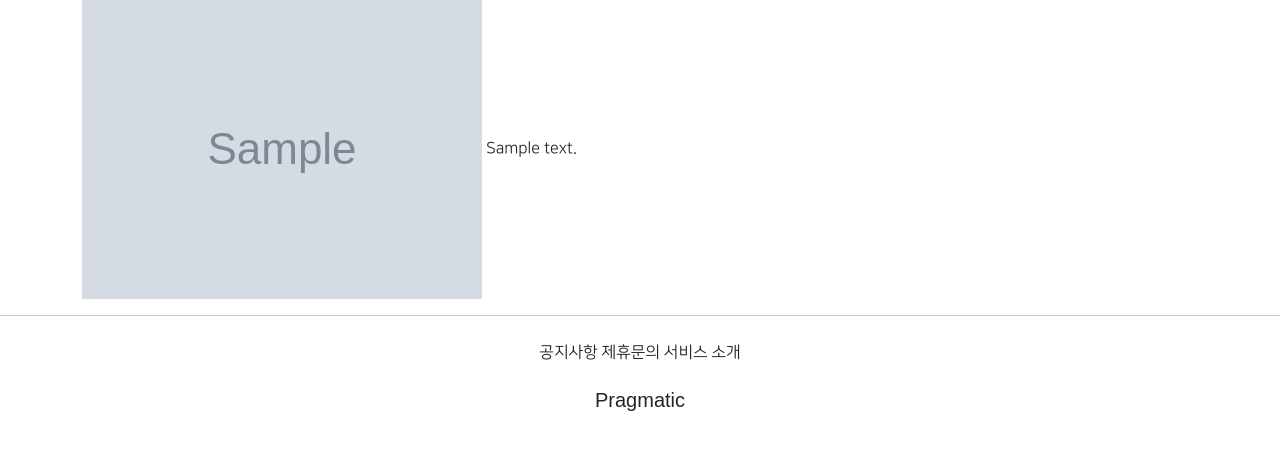
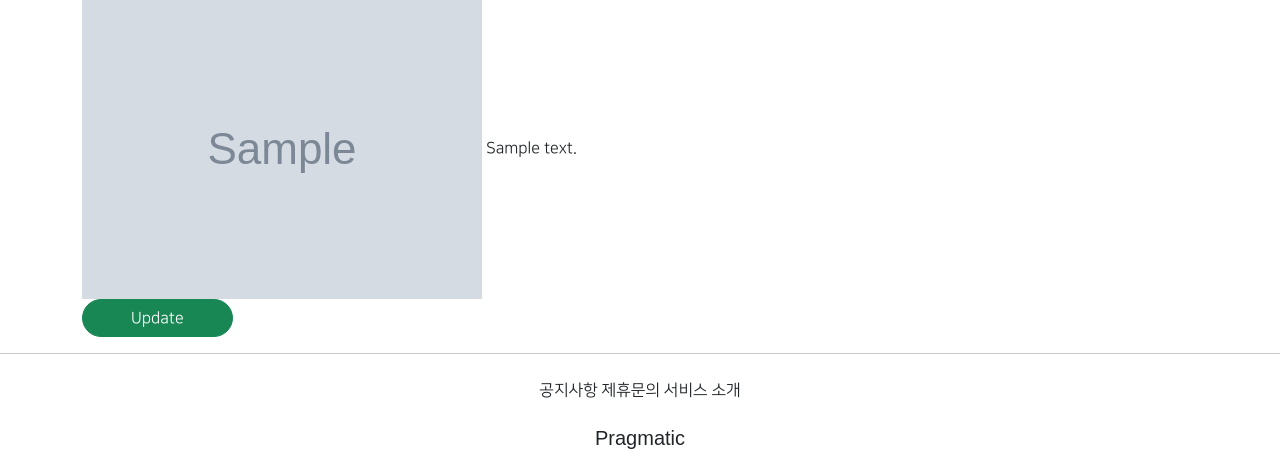
Before and after one commit to yeoni-ni/Web_Application, a Django app: page /articles/detail/1 in a window 1280 px wide. Shown: the part 324-800 px from the top of the page. Run offline with Django 3.2, Linux system fonts and the light colour scheme; tables that the repository leaves empty hold one stand-in row (values such as "Sample post"); grey boxes marked "Sample" are stand-in pictures; parts of the project's set-up code (start-up, migrations or seed data) failed here and were passed over; some libraries are stand-ins or nearby versions; some web fonts are replaced.

Commit message:
8/03 6class commit 3

```diff
--- a/articleapp/templates/articleapp/detail.html
+++ b/articleapp/templates/articleapp/detail.html
@@ -12,6 +12,13 @@
             {#   게시글 대표 이미지, 게시글 내용   #}
             <img src="{{ target_article.image.url }}" alt="">
             {{ target_article.content }}
+            {#    update 주소 가져오기   #}
+            <div>
+                <a href="{% url 'articleapp:update' pk=target_article.pk %}"
+                    class="btn btn-success rounded-pill px-5">
+                    Update
+                </a>
+            </div>
         </div>
     </div>
 
--- a/articleapp/urls.py
+++ b/articleapp/urls.py
@@ -1,7 +1,7 @@
 from django.urls import path
 from django.views.generic import TemplateView
 
-from articleapp.views import ArticleCreateView, ArticleDetailView
+from articleapp.views import ArticleCreateView, ArticleDetailView, ArticleUpdateView
 
 app_name='articleapp'
 
@@ -9,4 +9,5 @@ urlpatterns = [
     path('list/',TemplateView.as_view(template_name='articleapp/list.html'), name='list'),
     path('create/', ArticleCreateView.as_view(), name='create'),
     path('detail/<int:pk>', ArticleDetailView.as_view(), name='detail'),
+    path('update/<int:pk>', ArticleUpdateView.as_view(), name='update'),
 ]
--- a/articleapp/views.py
+++ b/articleapp/views.py
@@ -1,8 +1,8 @@
 from django.shortcuts import render
 
 # Create your views here.
-from django.urls import reverse_lazy
-from django.views.generic import CreateView, DetailView
+from django.urls import reverse_lazy, reverse
+from django.views.generic import CreateView, DetailView, UpdateView
 
 from articleapp.forms import ArticleCreationForm
 from articleapp.models import Article
@@ -22,3 +22,12 @@ class ArticleDetailView(DetailView):
     model = Article
     context_object_name = 'target_article'
     template_name = 'articleapp/detail.html'
+
+class ArticleUpdateView(UpdateView):
+    model = Article
+    form_class = ArticleCreationForm
+    context_object_name = 'target_article'
+    template_name =  'articleapp/update.html'
+
+    def get_success_url(self):
+        return reverse('articleapp:detail', kwargs={'pk': self.object.pk})
```
